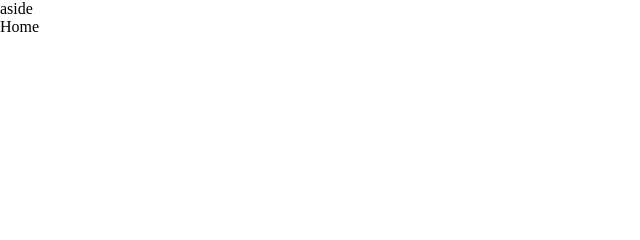
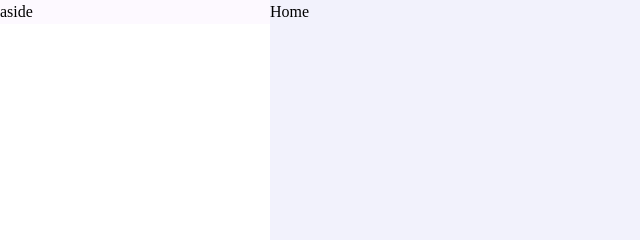
Before and after one commit to abdelrhmaneladawy26/portfolio, a plain HTML site: page index.html in a window 1280 px wide. Shown: the top 240 px of the page, 0-640 px from the left. Drawn offline with Linux system fonts and the light colour scheme.

Commit message:
update file style.css

```diff
--- a/css/style.css
+++ b/css/style.css
@@ -2,6 +2,8 @@
     margin: 0; padding: 0;
     box-sizing: border-box;
     border: none; outline: none;
+    text-decoration: none;
+    list-style: none;
 }
 :root{
     --bg-black-900 :#f2f2fc;
@@ -11,3 +13,29 @@
     --text-black-900:#302e4d;
     --text-black-700:#504e70;
 }
+body{
+    line-height: 1.5;
+    font-size: 16px;
+}
+.section{
+    background: var(--bg-black-900);
+    min-height: 100vh;
+    display: block;
+    position: fixed;
+    left: 270px;
+    top: 0;
+    right: 0;
+    opacity: 1;
+    z-index: 0;
+
+}
+/* aside */
+.aside{
+    width: 270px;
+    background: var(--bg-black-100);
+    position: fixed;
+    left: 0;
+    top:0;
+    z-index: 10;
+
+}
```
